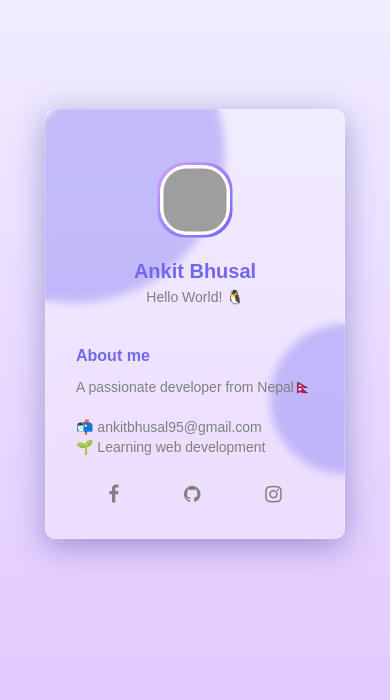
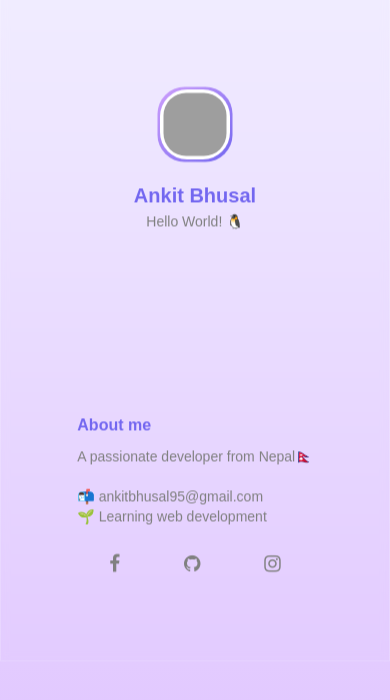
Before and after one commit to ankitbhusal/profiel_card, a plain HTML site: page index.html in a window 390 px wide. Shown: the part 98-798 px from the top of the page. Drawn offline with Linux system fonts and the light colour scheme; grey boxes are pictures that could not be loaded.

Commit message:
some style added

```diff
--- a/style.css
+++ b/style.css
@@ -54,7 +54,7 @@ body{
 #circle1, #circle2 {
     position: absolute;
     background: #7367F0;
-    opacity: 50%;
+    opacity: 20%;
     border-radius: 50%;
 }
 #circle1{
@@ -68,7 +68,7 @@ body{
     width: 150px;
     height: 150px;
     left: 75%;
-    top: 50%;
+    bottom: -15%;
     z-index: -1;
 }
 
@@ -155,3 +155,29 @@ body{
     border: 1px solid #7367F0;
     color: #7367F0;
 }
+
+/* responsive breakpoint */
+@media screen and (max-width: 420px){
+    .section{
+        border-radius: 0;
+        display: grid;
+        place-items: center;
+        width: 100%;
+        height: 100%;
+    }
+    .card-wraper{
+        width: 100%;
+        height: 80%;
+        box-shadow: none;
+        border-radius: 0;
+        display: grid;
+        place-items: center;
+        background: none;
+        padding: 5px;
+        justify-content: space-evenly;
+    }
+    #circle1, #circle2 {
+        display: none;
+    }
+
+}
```
Also changed, not shown: index.html (+1 -1 lines).
